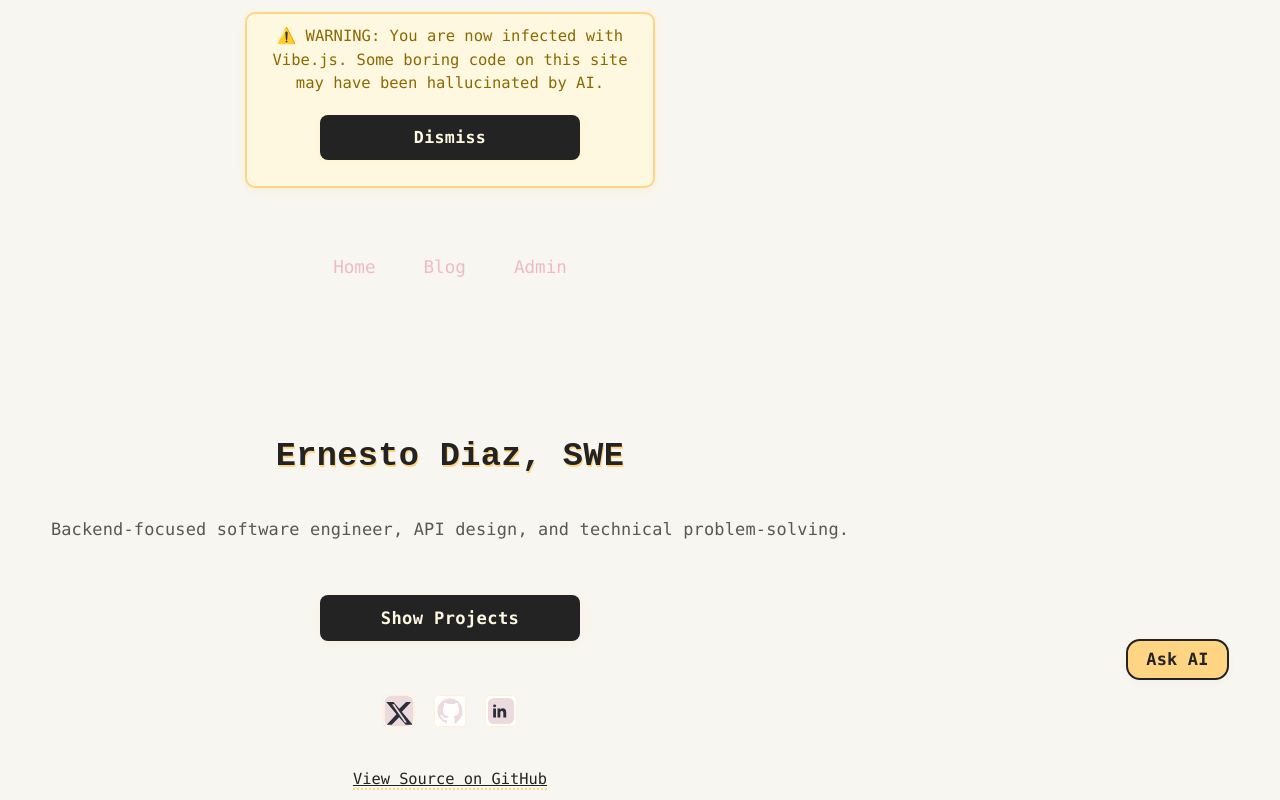
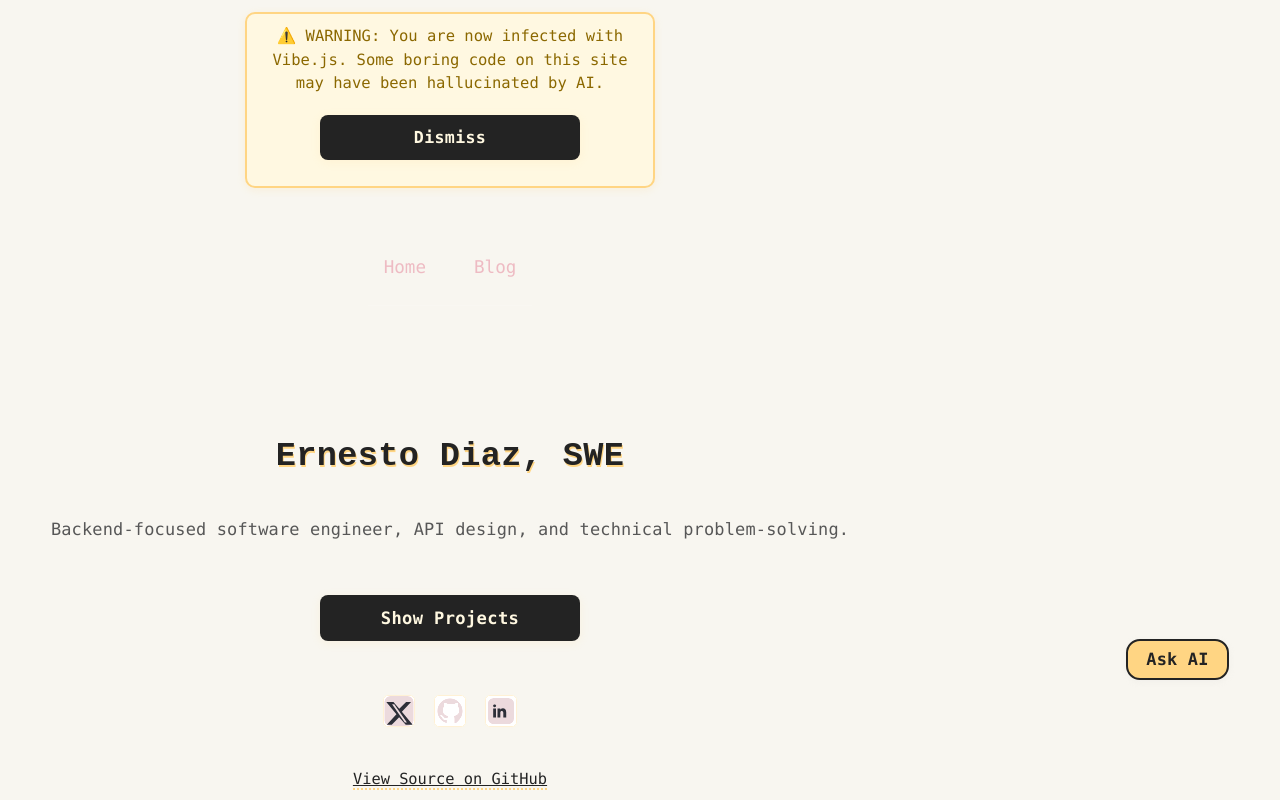
Before and after one commit to zlizzle/Personal-Website, a React (Vite) app in the folder frontend/: page / in a window 1280 px wide. Shown: the top 800 px of the page. Built offline with nearby package versions, Linux system fonts and the light colour scheme.

Commit message:
Removed admin toggle from user view

```diff
--- a/frontend/src/App.jsx
+++ b/frontend/src/App.jsx
@@ -30,7 +30,7 @@ function App() {
         <nav className="main-nav">
           <Link to="/" className="nav-link">Home</Link>
           <Link to="/blog" className="nav-link">Blog</Link>
-          <Link to="/admin" className="nav-link">Admin</Link>
+          {/* <li><Link to="/admin">Admin</Link></li> */}
         </nav>
 
         {/* Render child routes */}
```
